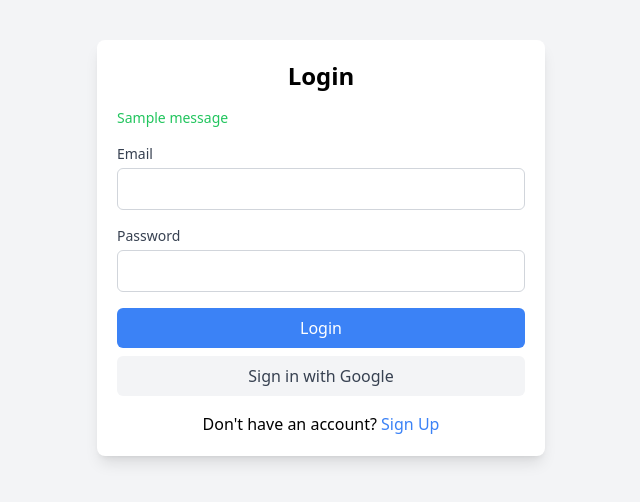
After one commit to bdkelmon/themeqr-site, a Flask app: template templates/login.html in a window 1280 px wide. The commit adds this page. Shown: the top 502 px of the page, without its empty margins (319-959 px from the left). Run offline with Flask 3, Linux system fonts and the light colour scheme; the template is opened without the code that fills it, so the values that code supplies are empty; one stand-in notice (Sample message) is shown; parts of the project's set-up code (start-up, migrations or seed data) failed here and were passed over; some libraries are stand-ins or nearby versions.

Commit message:
adding index.html ,login and signup

```diff
--- a/index.html
+++ b/index.html
@@ -31,6 +31,7 @@
 
 <header>
   <h1>ThemeQR</h1>
+   <p class="text-lg">Please <a href="{{ url_for('login') }}" class="text-amber-500 hover:underline">log in</a> or <a href="{{ url_for('signup') }}" class="text-amber-500 hover:underline">sign up</a>.</p>
   <p>QR Codes That Do More Than Link – They Entertain</p>
 </header>
 
--- /dev/null
+++ b/templates/login.html
@@ -0,0 +1,34 @@
+<!DOCTYPE html>
+<html lang="en">
+<head>
+    <meta charset="UTF-8">
+    <meta name="viewport" content="width=device-width, initial-scale=1.0">
+    <title>Login</title>
+    <script src="https://cdn.tailwindcss.com"></script>
+</head>
+<body class="bg-gray-100">
+    <div class="max-w-md mx-auto p-5 bg-white shadow-lg rounded-lg mt-10">
+        <h2 class="text-2xl font-semibold mb-4 text-center">Login</h2>
+        {% with messages = get_flashed_messages(with_categories=true) %}
+            {% if messages %}
+                {% for category, message in messages %}
+                    <p class="text-{{ 'red-500' if category == 'error' else 'green-500' }} text-sm mb-4">{{ message }}</p>
+                {% endfor %}
+            {% endif %}
+        {% endwith %}
+        <form method="POST" action="{{ url_for('login') }}" class="space-y-4">
+            <div>
+                <label class="block text-sm font-medium text-gray-700">Email</label>
+                <input type="email" name="email" class="mt-1 block w-full px-3 py-2 border border-gray-300 rounded-md" required>
+            </div>
+            <div>
+                <label class="block text-sm font-medium text-gray-700">Password</label>
+                <input type="password" name="password" class="mt-1 block w-full px-3 py-2 border border-gray-300 rounded-md" required>
+            </div>
+            <button type="submit" class="w-full px-4 py-2 bg-blue-500 text-white rounded-md hover:bg-blue-600 transition">Login</button>
+        </form>
+        <a href="{{ url_for('google_login') }}" class="block w-full px-4 py-2 bg-gray-100 text-gray-700 rounded-md hover:bg-gray-200 transition mt-2 text-center">Sign in with Google</a>
+        <p class="mt-4 text-center">Don't have an account? <a href="{{ url_for('signup') }}" class="text-blue-500 hover:underline">Sign Up</a></p>
+    </div>
+</body>
+</html>
```
Also changed, not shown: templates/index.html (+3 -4 lines), templates/signup.html (added, +34 -0 lines).
